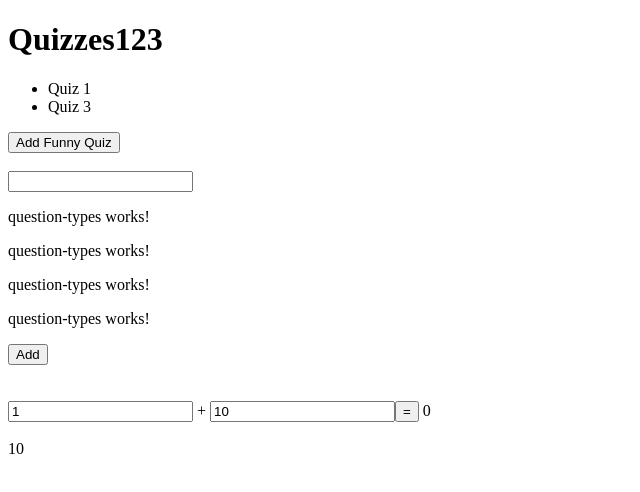
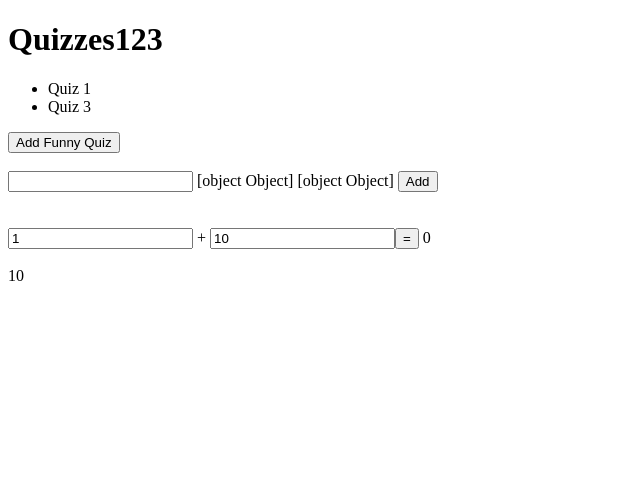
Before and after one commit to 2018-spring-mjs-th/week-two-a, an Angular app: page / in a window 1280 px wide. Shown: the top 492 px of the page, without its empty margins (0-640 px from the left). Built offline with nearby package versions, Linux system fonts and the light colour scheme.

Commit message:
Adding span
adding span with *ngFor

```diff
--- a/src/app/app.component.html
+++ b/src/app/app.component.html
@@ -30,9 +30,7 @@
 <div>
   <input [(ngModel)]="newQuizName" type="text" />
   <question-types></question-types>
-  <question-types></question-types>
-  <question-types></question-types>
-  <question-types></question-types>
+
   <button (click)="addQuiz()">Add</button>
 </div>
 <br />
--- a/src/app/question-types/question-types.component.html
+++ b/src/app/question-types/question-types.component.html
@@ -1,3 +1,3 @@
-<p>
-  question-types works!
-</p>
+<span *ngFor='let qt of questionTypes'>
+  {{ qt }}
+</span>
--- a/src/app/question-types/question-types.component.ts
+++ b/src/app/question-types/question-types.component.ts
@@ -1,4 +1,11 @@
 import { Component, OnInit } from '@angular/core';
+import { QuestionTypesService } from '../question-types.service';
+
+
+interface quizType {
+  name: string;
+  checked: boolean;
+}
 
 @Component({
   selector: 'question-types',
@@ -7,9 +14,13 @@ import { Component, OnInit } from '@angular/core';
 })
 export class QuestionTypesComponent implements OnInit {
 
-  constructor() { }
+  constructor(private qtSvc: QuestionTypesService) {}
+
+  public questionTypes: quizType[];
 
   ngOnInit() {
+    this.questionTypes = this.qtSvc.getQuestionTypes()
+    .map(x => ({name: x, checked: false, foo: false}));
   }
 
 }
```
